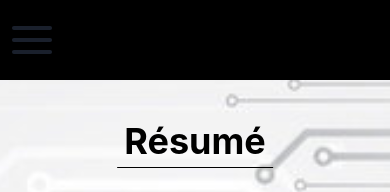
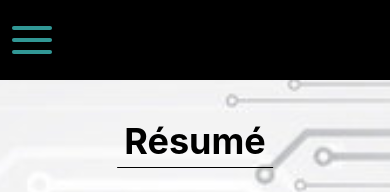
Before and after one commit to jacklion710/jacobleone-tech-portfolio, a Next.js app: page /Resume in a window 390 px wide. Shown: the top 192 px of the page. Built offline with nearby package versions, Linux system fonts and the light colour scheme.

Commit message:
Changed hamburger

```diff
--- a/components/Navbar.tsx
+++ b/components/Navbar.tsx
@@ -1,8 +1,6 @@
 import {
   Box,
   Flex,
-  Text,
-  Icon,
   IconButton,
   Stack,
   Image,
@@ -14,8 +12,6 @@ import React from 'react';
 import {
   HamburgerIcon,
   CloseIcon,
-  ChevronDownIcon,
-  ChevronRightIcon
 } from '@chakra-ui/icons';
 import dynamic from "next/dynamic";
 import NextLink from "next/link";
@@ -42,6 +38,7 @@ function Navbar() {
           display={{ base: 'flex', md: 'none' }}>
           <IconButton
             onClick={onToggle}
+            color={"teal.500"}
             icon={
               isOpen ? <CloseIcon w={3} h={3} /> : <HamburgerIcon w={12} h={12} />
             }
```
